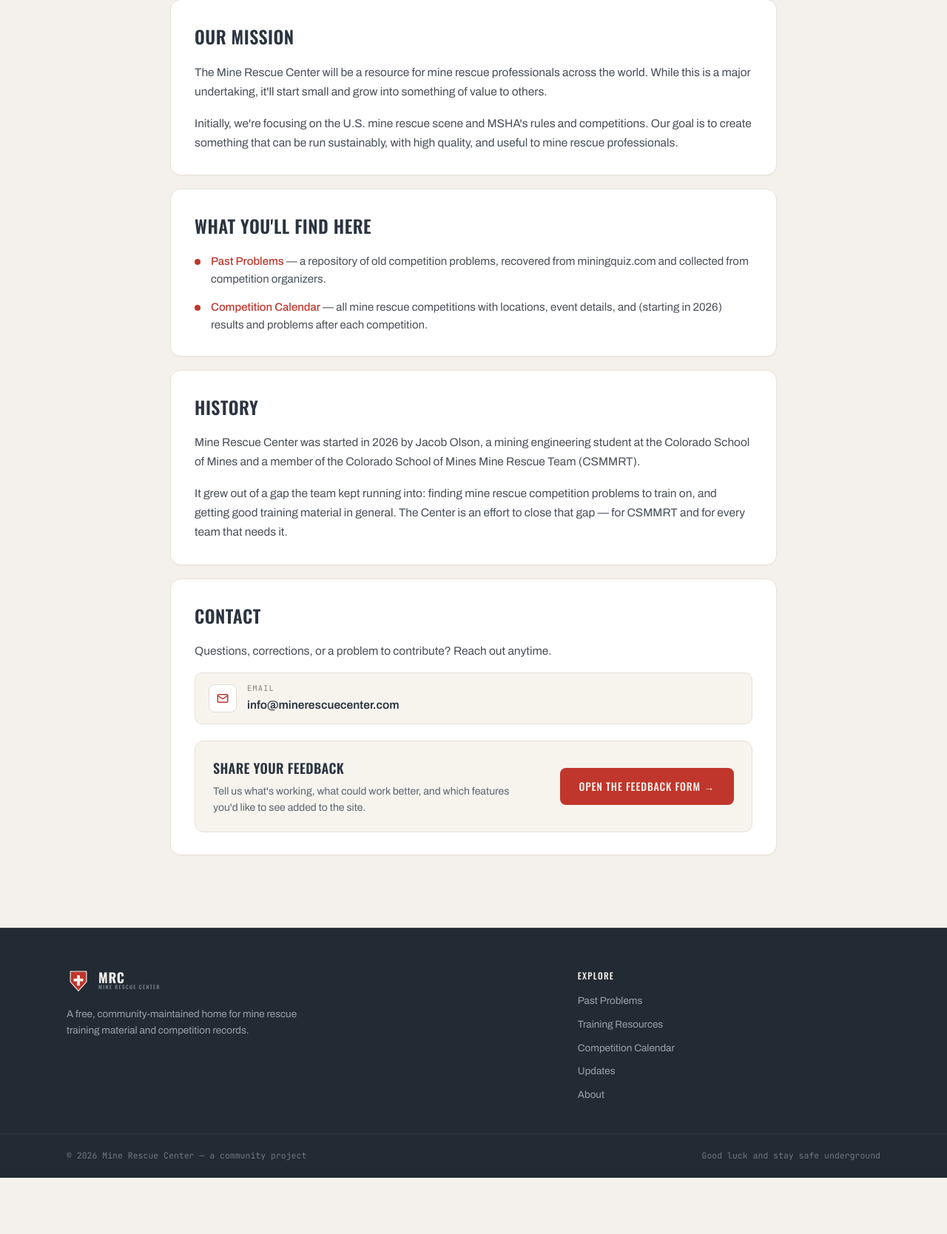
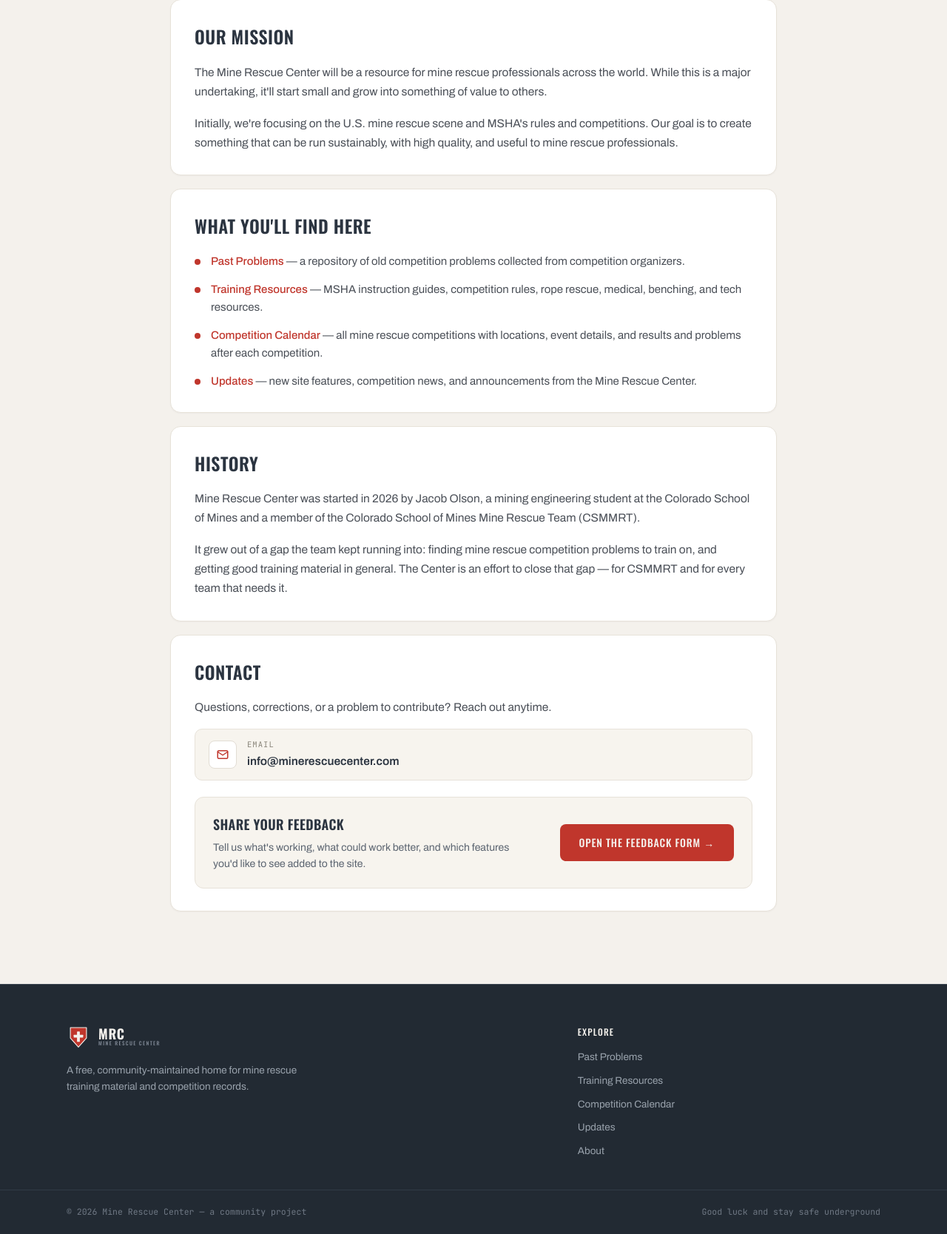
Before and after one commit to jakeolson657/Mine_Rescue_Center, a Django app: page /about/ in a window 1280 px wide. Shown: the part 328-1996 px from the top of the page at 74% size. Before the commit the page ends 1920 px from the top, so only its background shows below. Run offline with Django 5.2, Linux system fonts and the light colour scheme.

Commit message:
Update What You'll Find Here section on About page
Co-Authored-By: Claude Sonnet 4.6 <noreply@anthropic.com>

```diff
--- a/pages/templates/about.html
+++ b/pages/templates/about.html
@@ -172,8 +172,10 @@
     <div class="about-card">
         <h2>What You'll Find Here</h2>
         <ul class="about-list">
-            <li><span class="mark"></span><span><strong><a href="{% url 'past_problems' %}">Past Problems</a></strong> — a repository of old competition problems, recovered from miningquiz.com and collected from competition organizers.</span></li>
-            <li><span class="mark"></span><span><strong><a href="{% url 'calendar' %}">Competition Calendar</a></strong> — all mine rescue competitions with locations, event details, and (starting in 2026) results and problems after each competition.</span></li>
+            <li><span class="mark"></span><span><strong><a href="{% url 'past_problems' %}">Past Problems</a></strong> — a repository of old competition problems collected from competition organizers.</span></li>
+            <li><span class="mark"></span><span><strong><a href="{% url 'training' %}">Training Resources</a></strong> — MSHA instruction guides, competition rules, rope rescue, medical, benching, and tech resources.</span></li>
+            <li><span class="mark"></span><span><strong><a href="{% url 'calendar' %}">Competition Calendar</a></strong> — all mine rescue competitions with locations, event details, and results and problems after each competition.</span></li>
+            <li><span class="mark"></span><span><strong><a href="{% url 'updates' %}">Updates</a></strong> — new site features, competition news, and announcements from the Mine Rescue Center.</span></li>
         </ul>
     </div>
 
```
